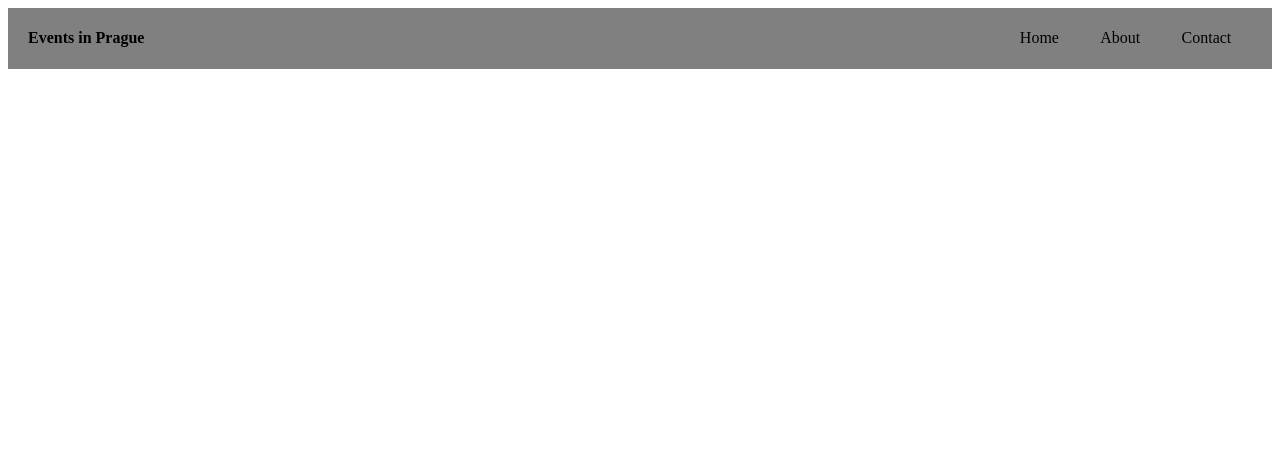
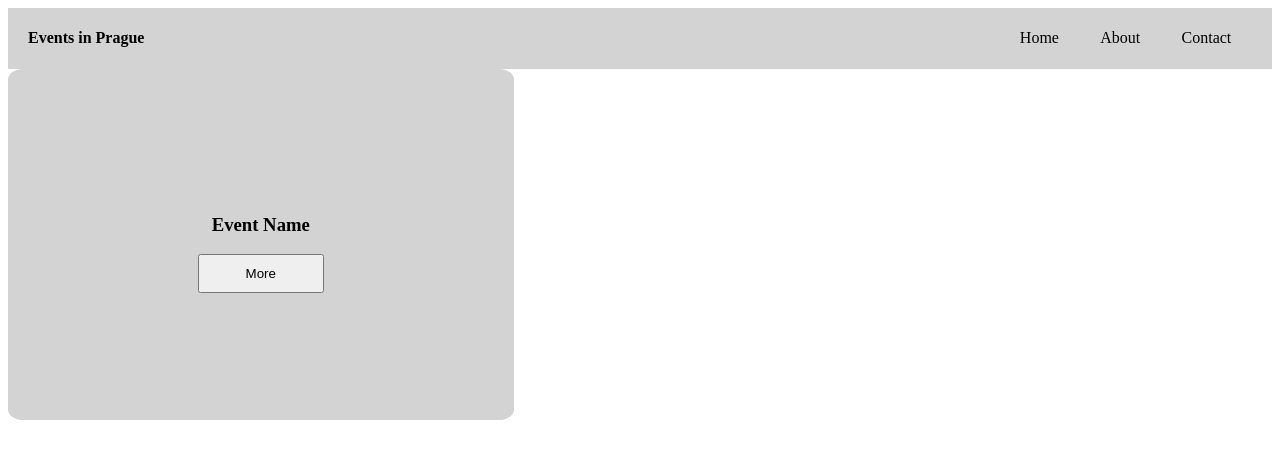
Before and after one commit to KubaGithub92/Hackathon_2, a website: page src/index.html in a window 1280 px wide. Drawn offline with nearby package versions, Linux system fonts and the light colour scheme; files that its build step writes are made by us from their sources.

Commit message:
added card

```diff
--- a/src/css/style.scss
+++ b/src/css/style.scss
@@ -1,7 +1,7 @@
 .header {
     display: flex;
     justify-content: space-between;
-    background-color: grey;
+    background-color: lightgray;
     width: 100%;
     font-weight: bold;
 
@@ -20,3 +20,19 @@
         font-weight: lighter;
     }
 }
+
+.card {
+    display: flex;
+    flex-direction: column;
+    align-items: center;
+    width: 20%;
+    height: 20%;
+    background-color: lightgray;
+    padding: 10%;
+    border-radius: 3%;
+
+    button {
+        padding: 10px;
+        width: 50%;
+    }
+}
--- a/src/index.html
+++ b/src/index.html
@@ -17,7 +17,13 @@
       <nav>Contact</nav>
     </div>
 
-    </header>
+</header>
+
+
+<div class="card">
+  <h3>Event Name</h3>
+  <button>More</button>
+</div>
     <script src="js/script.js"></script>
   </body>
 </html>
```
